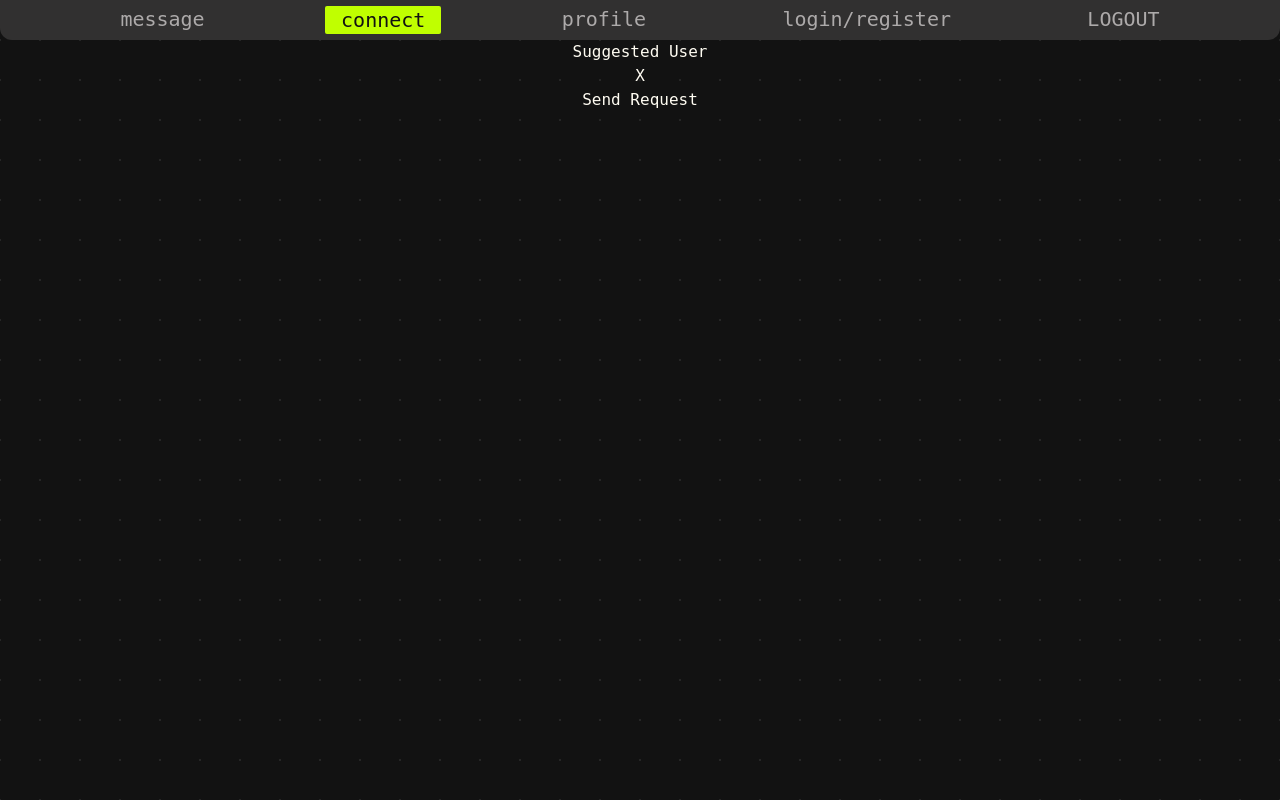
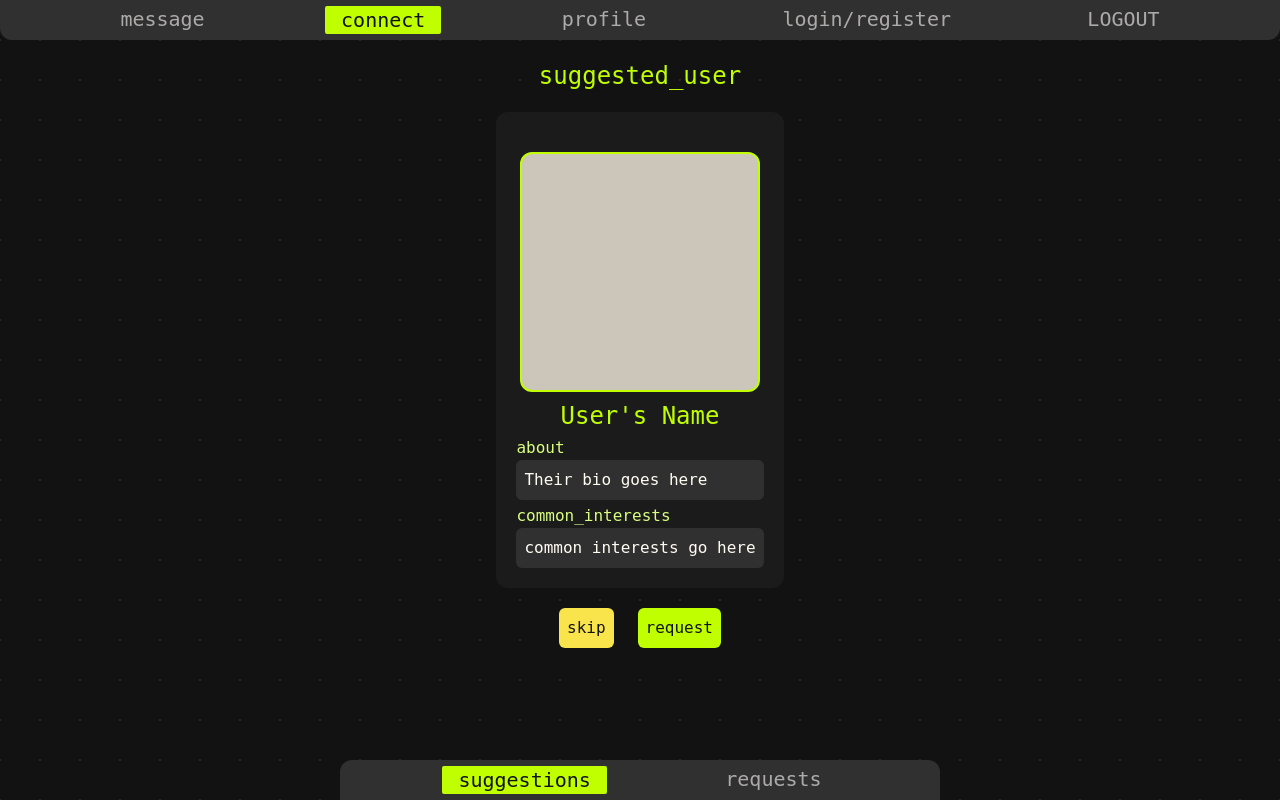
Before and after one commit to imranshiundu/MatchMe, a React (Vite) app in the folder frontend/: page /dashboard in a window 1280 px wide. Built offline with nearby package versions, Linux system fonts and the light colour scheme.

Commit message:
feature:dashboard visuals

```diff
--- /dev/null
+++ b/frontend/src/components/matches/IncomingRequests.tsx
@@ -0,0 +1,13 @@
+import RequestCard from '../matches/RequestCard.tsx'
+function IncomingRequests() {
+    return (
+        <>
+            <h1 className='text-[#C0FF00] text-2xl mt-5 mb-5'>connection_requests</h1>
+            <div className={'flex flex-col gap-4'}>
+                <RequestCard connectionName={'test name'}/>
+            </div>
+        </>
+    )
+}
+
+export default IncomingRequests
--- /dev/null
+++ b/frontend/src/components/matches/RequestCard.tsx
@@ -0,0 +1,12 @@
+function RequestCard({connectionName}) {
+    return (
+        <div className={'bg-[#1c1b1b] rounded-lg flex items-center cursor-pointer'}>
+            <div className={'h-12 w-12 bg-[#CCC5B9] border-2 border-[#FFFCF2] rounded-lg inline-block'}/>
+            <p className={'mx-2 cursor-auto text-lg'}>{connectionName}</p>
+            <button className={'text-[#FAE44C] hover:text-[#FFF2AB] hover:bg-[#313030] p-1 rounded-xl cursor-pointer'}>[reject]</button>
+            <button className={'text-[#C0FF00] hover:text-[#D8FF80] hover:bg-[#313030] mr-2 p-1 rounded-xl cursor-pointer'}>[accept]</button>
+        </div>
+    )
+}
+
+export default RequestCard;
--- /dev/null
+++ b/frontend/src/components/matches/SuggestedUserCard.tsx
@@ -0,0 +1,23 @@
+function SuggestedUserCard() {
+    return (
+        <div className={'grid place-items-center h-fit w-fit'}>
+            <h1 className={'text-[#C0FF00] text-2xl mt-5 mb-5'}>suggested_user</h1>
+            <section className={'grid place-items-center bg-[#1C1B1B] px-5 py-5 rounded-xl'}>
+                <div className="h-60 w-60 bg-[#CCC5B9] border-2 border-[#C0FF00] mt-5 rounded-xl"/>
+                <h2 className={'mt-2 text-2xl text-[#C0FF00]'}>User's Name</h2>
+                <div className={'mr-auto'}>
+                    <h3 className={'text-[#D8FF80] mt-1'}>about</h3>
+                    <p className={'bg-[#313030] p-2 rounded-md'}>Their bio goes here</p>
+                    <h3 className={'text-[#D8FF80] mt-1'}>common_interests</h3>
+                    <div className={'bg-[#313030] p-2 rounded-md'}>common interests go here</div>
+                </div>
+            </section>
+            <div className={'text-[#121212] mt-5'}>
+                <button className={'bg-[#FAE44C] hover:bg-[#FFF2AB] p-2 rounded-md mr-3 cursor-pointer'}>skip</button>
+                <button className={'bg-[#C0FF00] p-2 rounded-md hover:bg-[#D8FF80] ml-3 cursor-pointer'}>request</button>
+            </div>
+        </div>
+    )
+}
+
+export default SuggestedUserCard;
--- a/frontend/src/pages/Dashboard.tsx
+++ b/frontend/src/pages/Dashboard.tsx
@@ -1,10 +1,28 @@
-function Dashboard () {
+import SuggestedUserCard from '../components/matches/SuggestedUserCard.tsx';
+import IncomingRequests from '../components/matches/IncomingRequests.tsx';
+import {useState} from 'react';
+
+function Dashboard() {
+
+    const [viewSuggestions, setViewSuggestions] = useState<boolean>(true);
+
     return (
-            <section className='grid place-items-center'>
-                <div>Suggested User</div>
-                <button>X</button>
-                <button>Send Request</button>
+        <div className={'grid place-items-center'}>
+            {viewSuggestions ? <SuggestedUserCard/> : <IncomingRequests/>}
+
+            <section className={'flex h-10 w-150 justify-evenly items-center bg-[#313030] text-[#adaaaa] rounded-t-xl text-xl fixed bottom-0'}>
+                <button
+                    onClick={() => setViewSuggestions(true)}
+                    className={`${viewSuggestions ? 'bg-[#C0FF00] text-[#121212] px-4 rounded-xs':'hover:bg-[#474646] hover:border-[#C0FF00] border-b-3 border-transparent px-4 transition-all duration-150 rounded-xs'}`}>
+                    suggestions
+                </button>
+                <button
+                    onClick={() => setViewSuggestions(false)}
+                    className={`${!viewSuggestions ? 'bg-[#C0FF00] text-[#121212] px-4 rounded-xs':'hover:bg-[#474646] hover:border-[#C0FF00] border-b-3 border-transparent px-4 transition-all duration-150 rounded-xs'}`}>
+                    requests
+                </button>
             </section>
+        </div>
     )
 }
 
```
